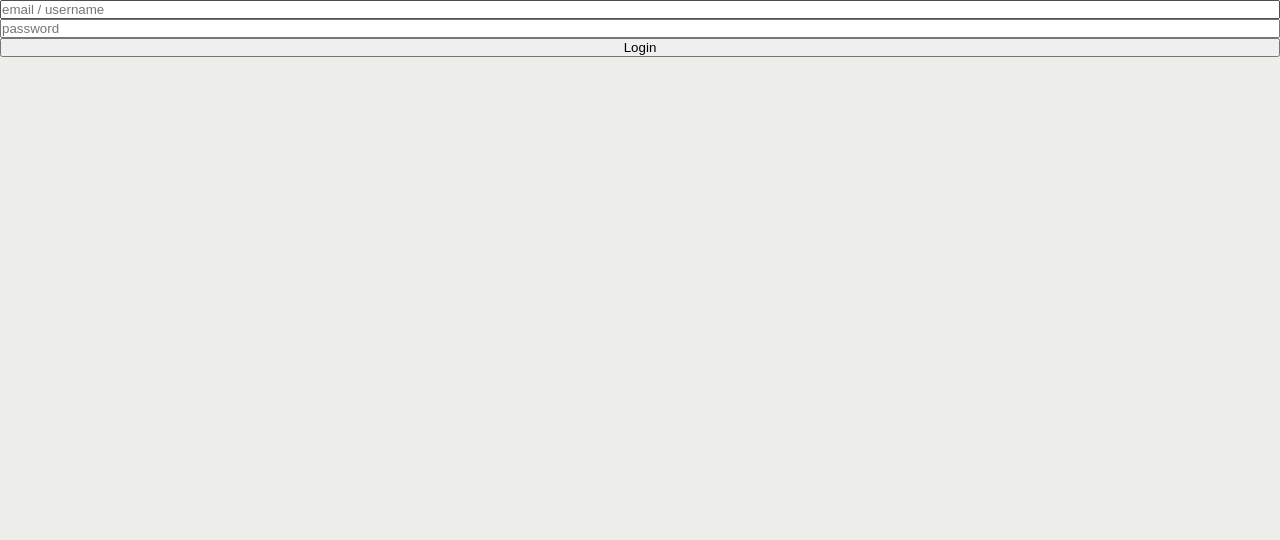
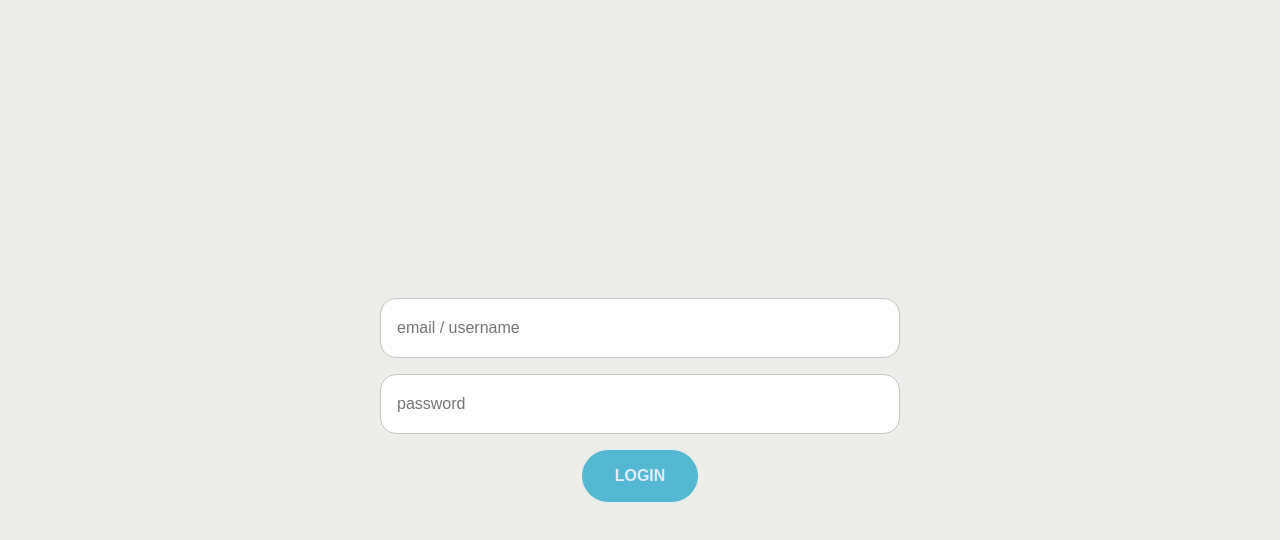
Before and after one commit to Augusto-DF/taskManagerFE, a React app: page / in a window 1280 px wide. Shown: the top 540 px of the page. Built offline with nearby package versions, Linux system fonts and the light colour scheme.

Commit message:
feat: Add style to the login component

```diff
--- a/src/components/Login/index.jsx
+++ b/src/components/Login/index.jsx
@@ -1,4 +1,5 @@
 import React, { useCallback, useState } from "react";
+import { Form, Input, Button } from "./styles";
 
 const Login = () => {
   const [loginPayload, setLoginPayload] = useState({
@@ -17,15 +18,16 @@ const Login = () => {
   }, [loginPayload]);
 
   return (
-    <div>
-      <input
+    <Form>
+      <Input
         name="email/username"
+        type="text"
         onChange={handleChange}
         placeholder="email / username"
       />
-      <input name="password" onChange={handleChange} placeholder="password" />
-      <button onClick={onLogin}>Login</button>
-    </div>
+      <Input name="password" onChange={handleChange} placeholder="password" />
+      <Button onClick={onLogin}>LOGIN</Button>
+    </Form>
   );
 };
 
--- /dev/null
+++ b/src/components/Login/styles.js
@@ -0,0 +1,31 @@
+import styled from "styled-components";
+
+export const Form = styled.div`
+  width: 100%;
+  height: 100vh;
+  display: flex;
+  justify-content: center;
+  align-items: center;
+  flex-direction: column;
+  gap: 16px;
+`;
+
+export const Input = styled.input`
+  width: 520px;
+  height: 60px;
+  padding: 8px 16px;
+  font-size: 16px;
+  font-family: Arial, sans-serif;
+  border: 1px solid #c7c3c2;
+  border-radius: 16px;
+`;
+
+export const Button = styled.button`
+  padding: 16px 32px;
+  font-size: 16px;
+  color: #e8ebf9;
+  background-color: #53b9d2;
+  border: 1px solid #53b9d2;
+  border-radius: 60px;
+  font-weight: bold;
+`;
```
